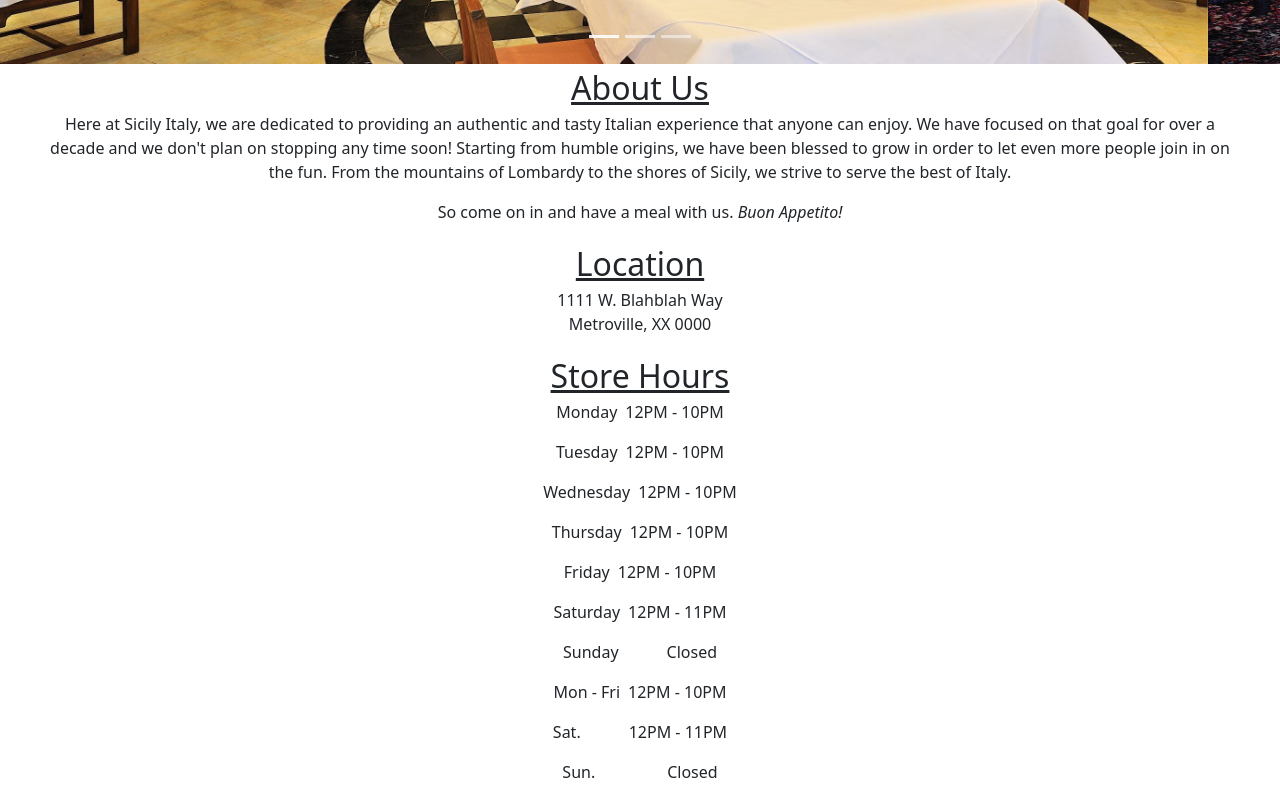
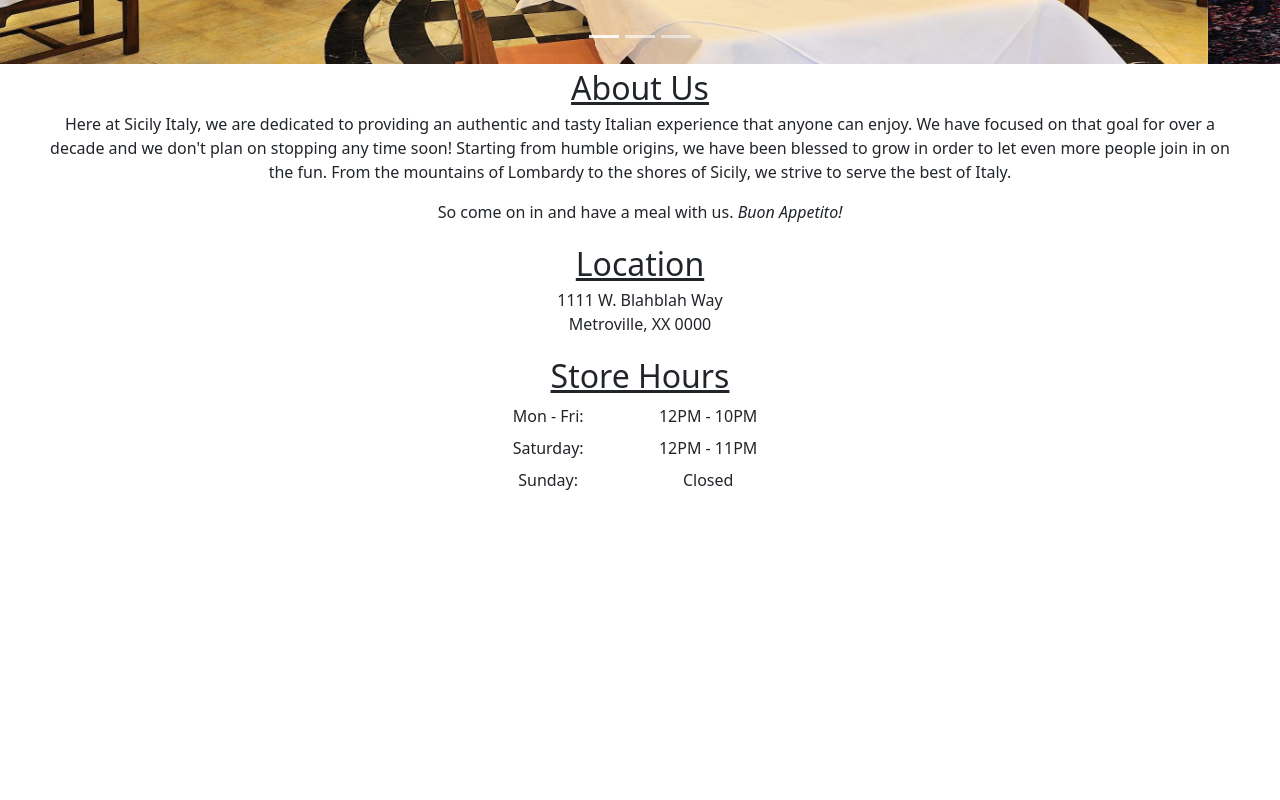
Before and after one commit to bsuverzabaek/restaurant-page, a Vue app: page / in a window 1280 px wide. Shown: the part 548-1348 px from the top of the page. After the commit the page ends 1060 px from the top, so only its background shows below. Built offline with nearby package versions, Linux system fonts and the light colour scheme.

Commit message:
6th commit

```diff
--- a/src/components/Navbar.vue
+++ b/src/components/Navbar.vue
@@ -57,7 +57,7 @@
 			              	data-bs-toggle="dropdown"
 			              	aria-expanded="false"
 			            >
-			              	{{ jpSwitch ? '言語' : 'Languages' }}
+			              	{{ jpSwitch ? '言語' : 'Language' }}
 			            </a>
 			            <ul class="dropdown-menu" aria-labelledby="navDropDown">
 			            	<li>
--- a/src/views/EN/Home.vue
+++ b/src/views/EN/Home.vue
@@ -40,40 +40,24 @@
 			<div class="fs-2 text-decoration-underline">
 					Store Hours
 			</div>
-			<ul class="list-inline">
-				<li class="list-inline-item">Monday</li>
-				<li class="list-inline-item">12PM - 10PM</li>
-			</ul>
-			<ul class="list-inline">
-				<li class="list-inline-item">Tuesday</li>
-				<li class="list-inline-item">12PM - 10PM</li>
-			</ul>
-			<ul class="list-inline">
-				<li class="list-inline-item">Wednesday</li>
-				<li class="list-inline-item">12PM - 10PM</li>
-			</ul>
-			<ul class="list-inline">
-				<li class="list-inline-item">Thursday</li>
-				<li class="list-inline-item">12PM - 10PM</li>
-			</ul>
-			<ul class="list-inline">
-				<li class="list-inline-item">Friday</li>
-				<li class="list-inline-item">12PM - 10PM</li>
-			</ul>
-			<ul class="list-inline">
-				<li class="list-inline-item">Saturday</li>
-				<li class="list-inline-item">12PM - 11PM</li>
-			</ul>
-			<ul class="list-inline">
-				<li class="list-inline-item me-5">Sunday</li>
-				<li class="list-inline-item">Closed</li>
-			</ul>
-
-
-
-			<p><span>Mon - Fri</span><span class="ms-2">12PM - 10PM</span></p>
-			<p>Sat.<span class="ms-5">12PM - 11PM</span></p>
-			<p><span class="me-4">Sun.</span><span class="ms-5">Closed</span></p>
+			<div class="table-responsive">
+				<table class="table table-borderless table-sm w-25 mx-auto">
+					<tbody>
+						<tr>
+							<td class="text-nowrap">Mon - Fri:</td>
+							<td class="text-nowrap">12PM - 10PM</td>
+						</tr>
+						<tr>
+							<td class="text-nowrap">Saturday:</td>
+							<td class="text-nowrap">12PM - 11PM</td>
+						</tr>
+						<tr>
+							<td class="text-nowrap">Sunday:</td>
+							<td class="text-nowrap">Closed</td>
+						</tr>
+					</tbody>
+				</table>
+			</div>
 		</div>
 	</section>
 </template>
```
